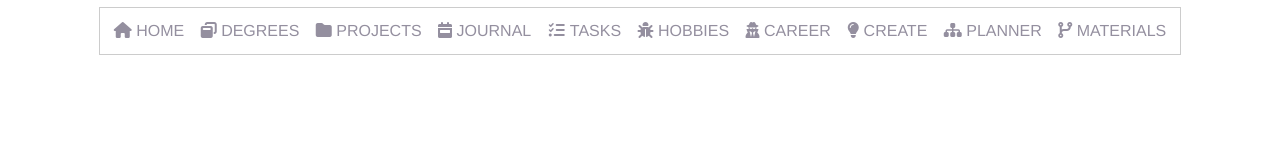
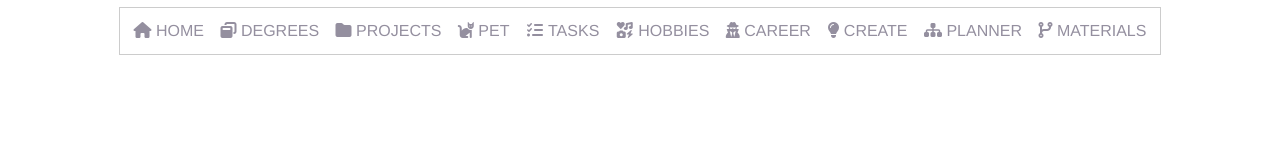
Before and after one commit to Hoan-yat-mad/notion_navigation_bar_customized, a plain HTML site: page index.html in a window 1280 px wide. Drawn offline with Linux system fonts and the light colour scheme.

Commit message:
Update index.html

```diff
--- a/index.html
+++ b/index.html
@@ -62,9 +62,9 @@
 		<a id="home" onclick="navigate(this.id)" href="#"> <i class="fa-solid fa-house"></i> Home</a>
 		<a id="degrees" onclick="navigate(this.id)" href="#"> <i class="fa-solid fa-window-restore"></i> Degrees</a>
 		<a id="projects" onclick="navigate(this.id)" href="#"> <i class="fa-solid fa-folder"></i> Projects</a>
-		<a id="journal" onclick="navigate(this.id)" href="#"> <i class="fa-solid fa-calendar-week"></i> Journal</a>
+		<a id="pet" onclick="navigate(this.id)" href="#"> <i class="fa-solid fa-cat"></i> Pet</a>
 		<a id="tasks" onclick="navigate(this.id)" href="#"> <i class="fa-solid fa-list-check"></i> Tasks</a>
-		<a id="hobbies" onclick="navigate(this.id)" href="#"> <i class="fa-solid fa-bug"></i> Hobbies</a>
+		<a id="hobbies" onclick="navigate(this.id)" href="#"> <i class="fa-solid fa-icons"></i> Hobbies</a>
 		<a id="career" onclick="navigate(this.id)" href="#"> <i class="fa-solid fa-user-secret"></i> Career</a>
 		<a id="create" onclick="navigate(this.id)" href="#"> <i class="fa-solid fa-lightbulb"></i> Create</a>
 		<a id="planner" onclick="navigate(this.id)" href="#"> <i class="fa-solid fa-sitemap"></i> Planner</a>
@@ -92,8 +92,8 @@
 				window.open("https://www.notion.so/PROJECTS-190830c7827180abb079db3de965b1cc?pvs=4", '_blank').focus();
 			else if (id == "journal")
 				window.open("https://www.notion.so/JOURNAL-192830c782718000b600ec3349aec12d?pvs=4", '_blank').focus();
-			else if (id == "tasks")
-				window.open("https://www.notion.so/192830c782718016aac4fe9966b116e6?v=192830c78271800a98ee000ca276e1ed&pvs=4", '_blank').focus();
+			else if (id == "pet")
+				window.open("https://www.notion.so/Em-C-276830c7827180358cbaf9985ed52f22", '_blank').focus();
 			else if (id == "hobbies")
 				window.open("https://www.notion.so/HOBBIES-190830c782718068be30c91966ad1014?pvs=4", '_blank').focus();
 			else if (id == "career")
```
